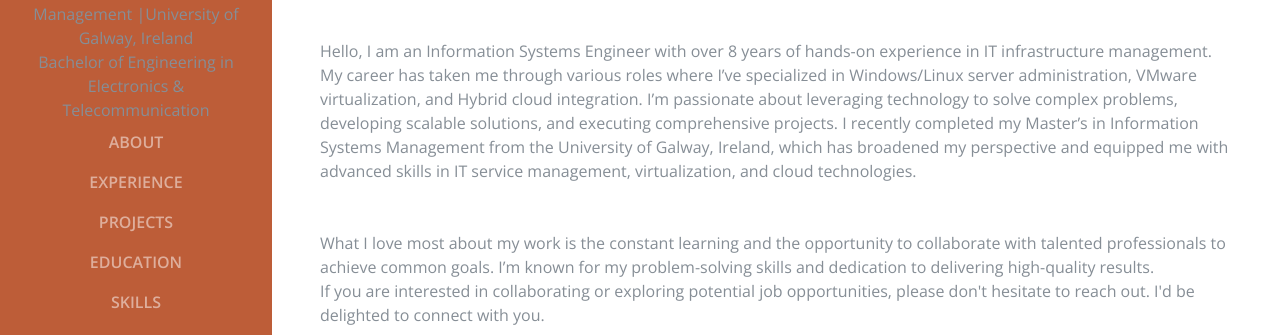
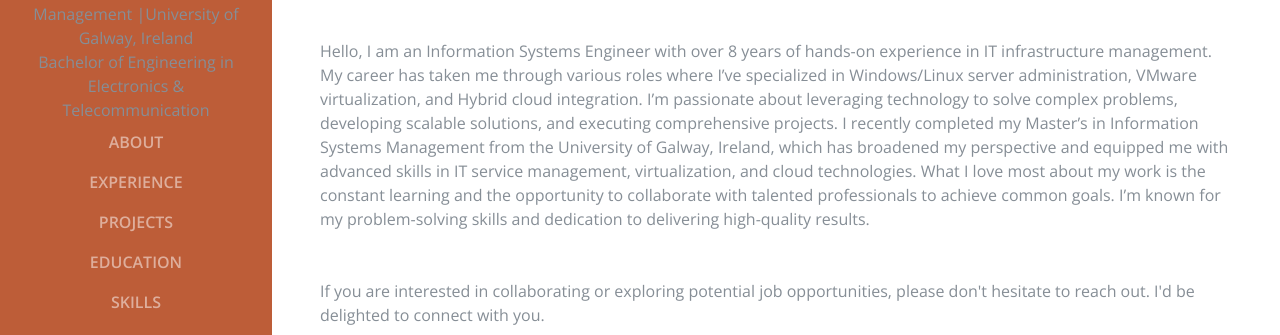
Before and after one commit to ManasiTelang-212/_my_portfolio, a website: page index.html in a window 1280 px wide. Shown: the part 281-616 px from the top of the page. Drawn offline with nearby package versions, Linux system fonts and the light colour scheme; a web font is replaced by a local one.

Commit message:
Update index.html

```diff
--- a/index.html
+++ b/index.html
@@ -89,10 +89,8 @@
         </div>
         <p class="mb-5">Hello,
           I am an Information Systems Engineer with over 8 years of hands-on experience in IT infrastructure management. My career has taken me through various roles where I’ve specialized in Windows/Linux server administration, VMware virtualization, and Hybrid cloud integration. I’m passionate about leveraging technology to solve complex problems, developing scalable solutions, and executing comprehensive projects.
-											I recently completed my Master’s in Information Systems Management from the University of Galway, Ireland, which has broadened my perspective and equipped me with advanced skills in IT service management, virtualization, and cloud technologies.</p>
-										What I love most about my work is the constant learning and the opportunity to collaborate with talented professionals to achieve common goals. I’m known for my problem-solving skills and dedication to delivering high-quality results.
-                    <br>
-     If you are interested in collaborating or exploring potential job opportunities, please don't hesitate to reach out. I'd be delighted to connect with you.
+											I recently completed my Master’s in Information Systems Management from the University of Galway, Ireland, which has broadened my perspective and equipped me with advanced skills in IT service management, virtualization, and cloud technologies. What I love most about my work is the constant learning and the opportunity to collaborate with talented professionals to achieve common goals. I’m known for my problem-solving skills and dedication to delivering high-quality results.</p>
+	<p>If you are interested in collaborating or exploring potential job opportunities, please don't hesitate to reach out. I'd be delighted to connect with you.</p>
 
    </p>
         <ul class="list-inline list-social-icons mb-0">
```
